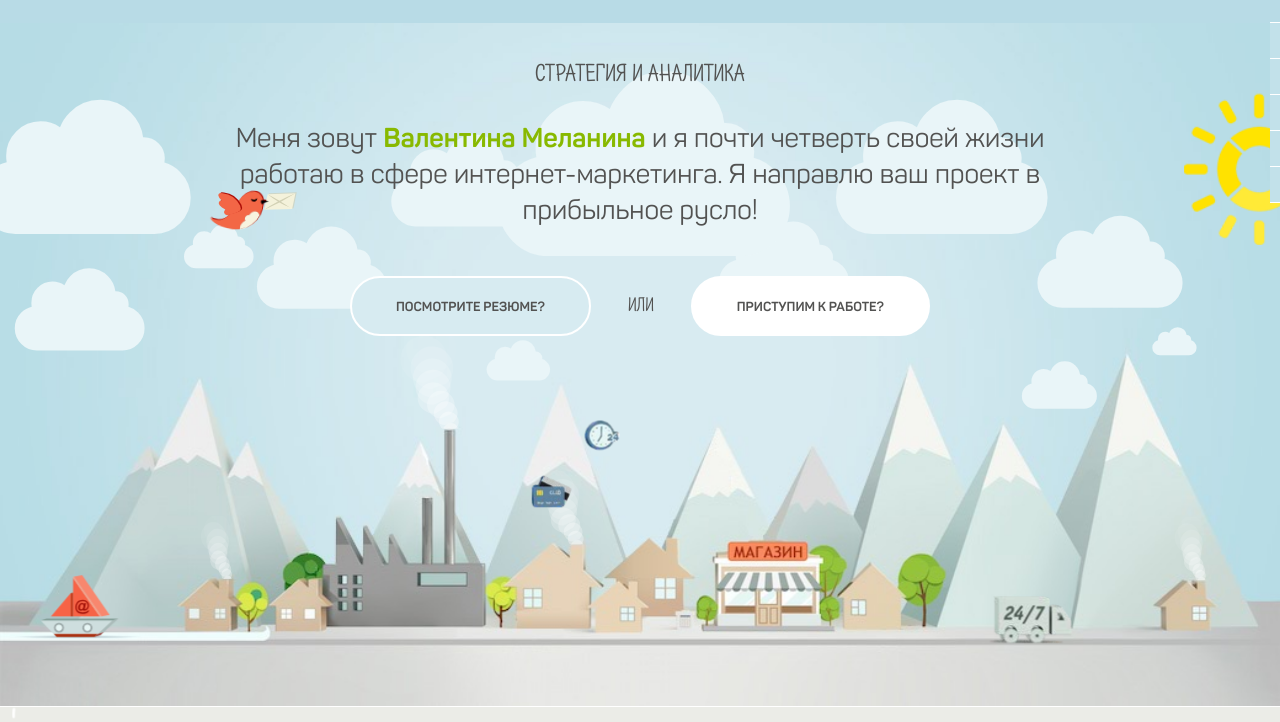
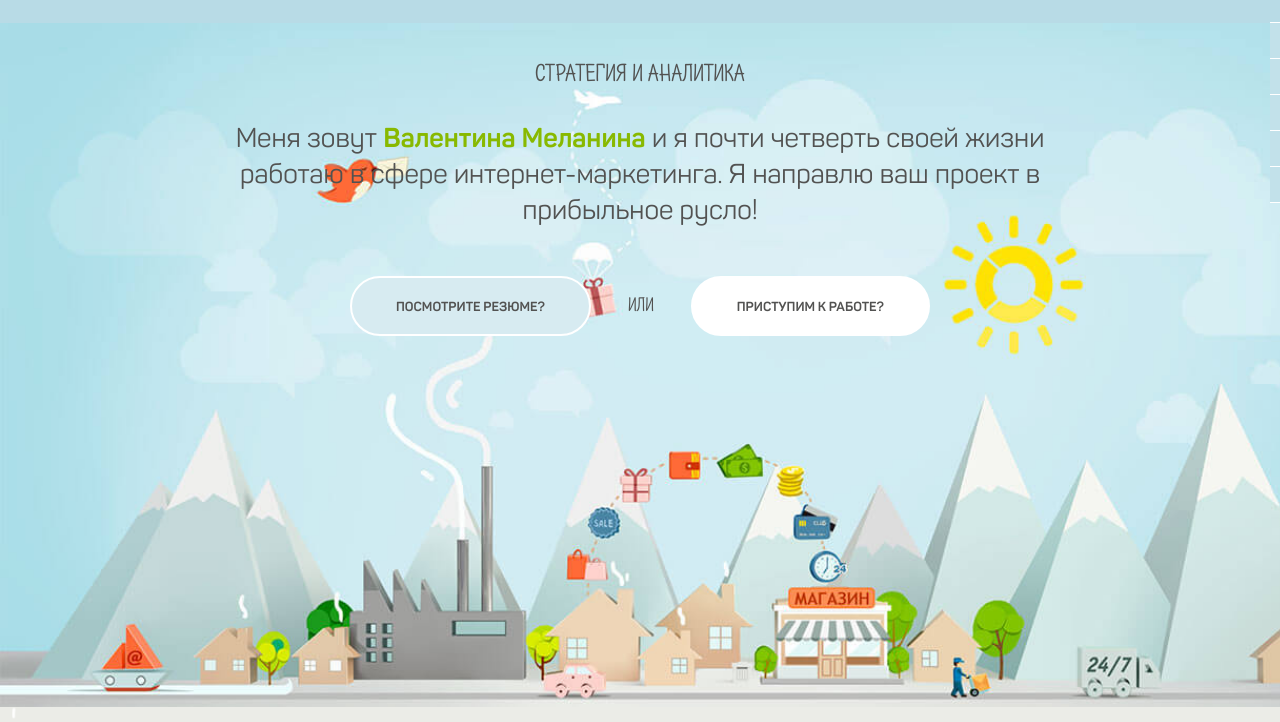
Before and after one commit to Web-Ares/melanina, a plain HTML site: page index.html in a window 1280 px wide. Shown: the part 78-800 px from the top of the page. Drawn offline with Linux system fonts and the light colour scheme; animation ran at ten frames a second.

Commit message:
script pravki

```diff
--- a/css/main.css
+++ b/css/main.css
@@ -429,7 +429,8 @@ a.btn_4:hover:after{
     position: absolute;
     bottom: 0;
     z-index: 1;
-    background: #B8DBE6;
+    background: url("../img/strategy-bg.jpg") no-repeat;
+    background-size: cover;
 }
 #swiffycontainer:before {
     content: '';
@@ -445,6 +446,7 @@ a.btn_4:hover:after{
     position: absolute !important;
     top: 0;
     left: 0;
+    display: none;
 }
 /* --------------- /swiffycontainer --------------- */
 
@@ -1880,6 +1882,9 @@ a.btn_4:hover:after{
     .strategy__btns {
         width: 620px;
     }
+    #swiffycontainer > div {
+        display: block;
+    }
     /* --------------- /strategy --------------- */
 
     /* --------------- service --------------- */
--- a/js/jquery.main.js
+++ b/js/jquery.main.js
@@ -1,10 +1,18 @@
 $(function(){
 
     if ($('.strategy').length) {
-        var stage = new swiffy.Stage(document.getElementById('swiffycontainer'),
-            swiffyobject, {  });
 
-        stage.start();
+        $(window).on({
+            'load':function(){
+                if($(this).width() > 640) {
+                    var stage = new swiffy.Stage(document.getElementById('swiffycontainer'),
+                        swiffyobject, {  });
+
+                    stage.start();
+                }
+            }
+        });
+
     }
 
     $('.menu__btn').on({
```
Also changed, not shown: img/strategy-bg.jpg (added).
